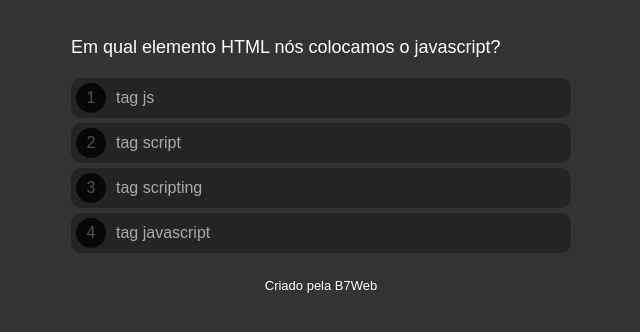
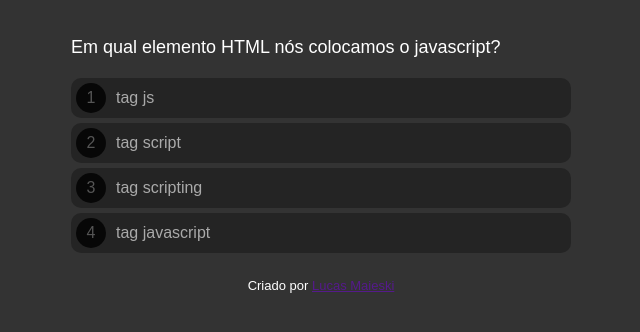
Before and after one commit to lucasgmaieski/projetos-js, a plain HTML site: page Quiz/index.html in a window 1280 px wide. Shown: the part 284-616 px from the top of the page, without its empty margins (319-959 px from the left). Drawn offline with Linux system fonts and the light colour scheme.

Commit message:
alterando footer

```diff
--- a/Quiz/index.html
+++ b/Quiz/index.html
@@ -29,7 +29,7 @@
         <button>Fazer novamente</button>
     </div>
 
-    <footer>Criado pela B7Web</footer>
+    <footer>Criado por <a href="">Lucas Maieski</a></footer>
 
     <script src="questions.js"></script>
     <script src="script.js"></script>
```
